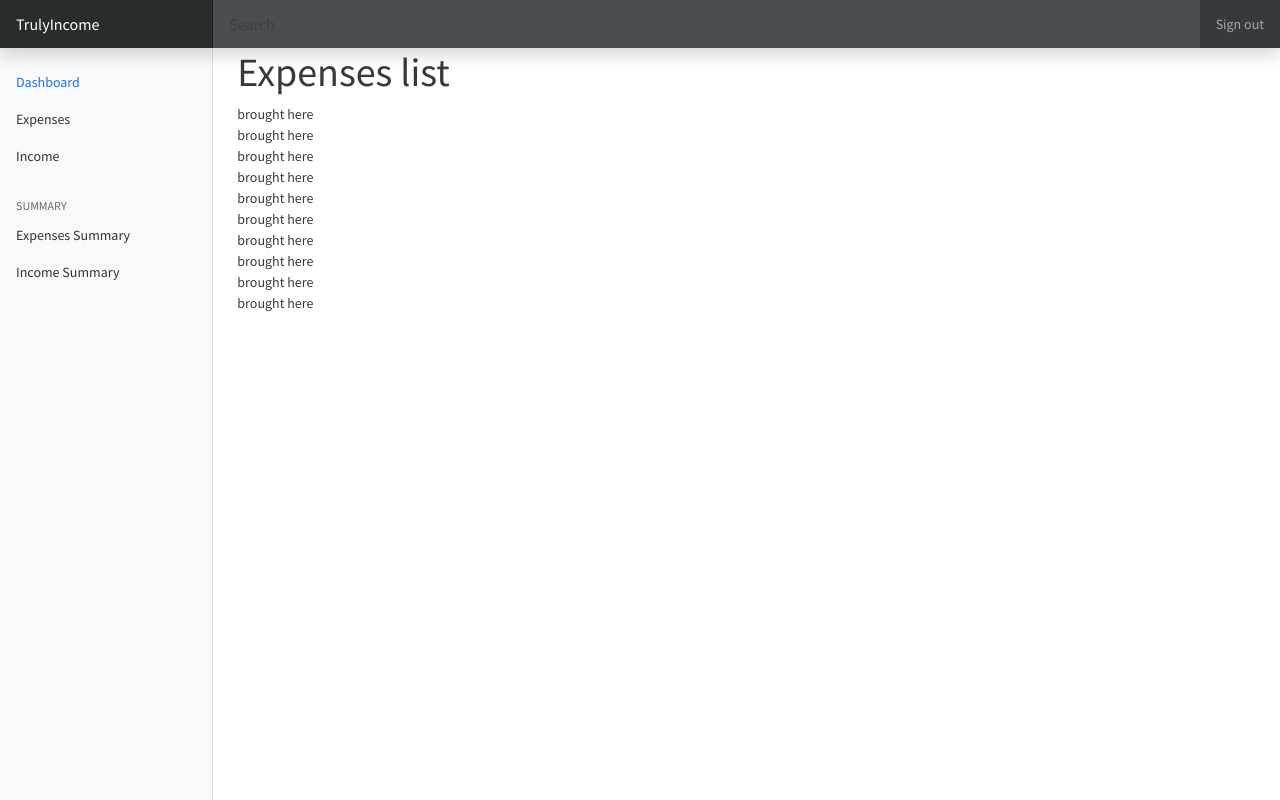
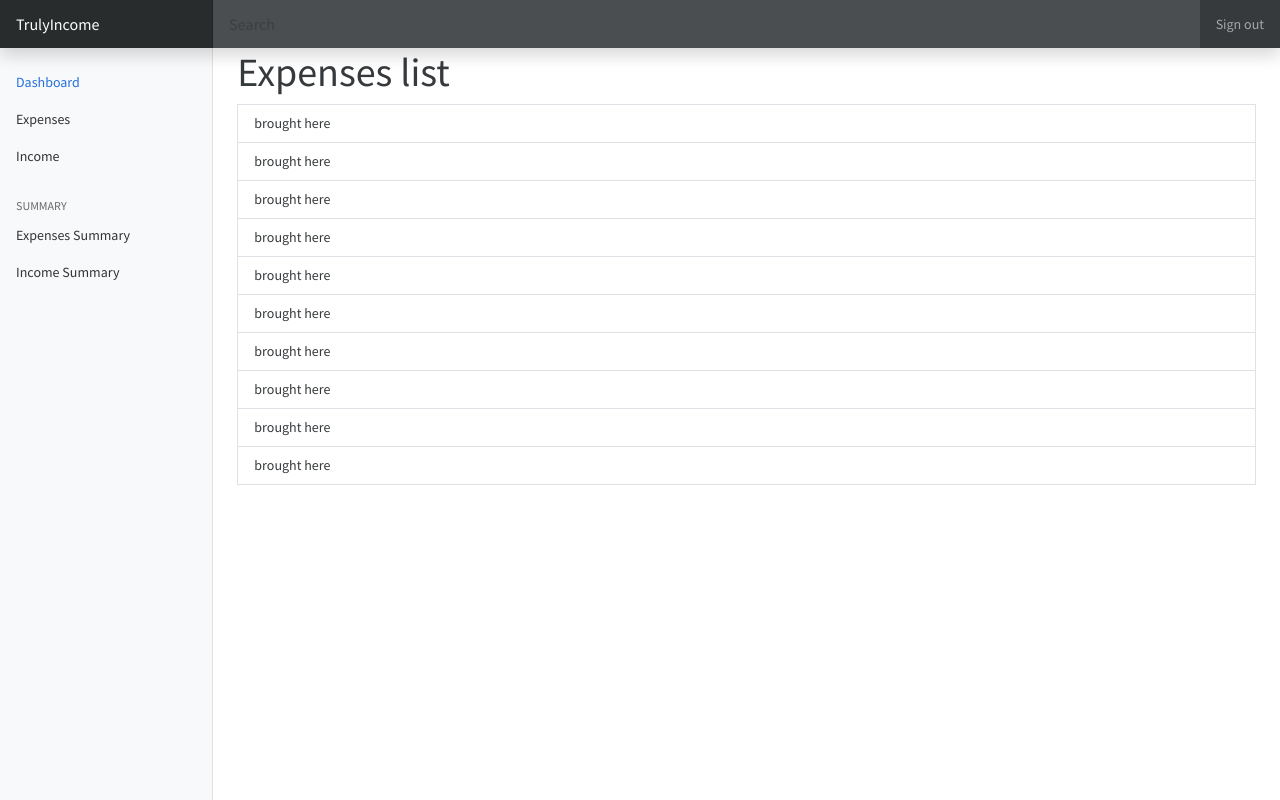
Before and after one commit to muddassarH/income_expense_web, a Django app: page / in a window 1280 px wide. Run offline with Django 5.2, Linux system fonts and the light colour scheme; some libraries are stand-ins or nearby versions.

Commit message:
css changes

```diff
--- a/templates/expenses/index.html
+++ b/templates/expenses/index.html
@@ -5,16 +5,16 @@
 <h1>Expenses list</h1>
 
 <ul class="list-group">
-<li class="list-group">brought here</li>
-<li class="list-group">brought here</li>
-<li class="list-group">brought here</li>
-<li class="list-group">brought here</li>
-<li class="list-group">brought here</li>
-<li class="list-group">brought here</li>
-<li class="list-group">brought here</li>
-<li class="list-group">brought here</li>
-<li class="list-group">brought here</li>
-<li class="list-group">brought here</li>
+<li class="list-group-item">brought here</li>
+<li class="list-group-item">brought here</li>
+<li class="list-group-item">brought here</li>
+<li class="list-group-item">brought here</li>
+<li class="list-group-item">brought here</li>
+<li class="list-group-item">brought here</li>
+<li class="list-group-item">brought here</li>
+<li class="list-group-item">brought here</li>
+<li class="list-group-item">brought here</li>
+<li class="list-group-item">brought here</li>
 </ul>
 
 {% endblock  %}
```
